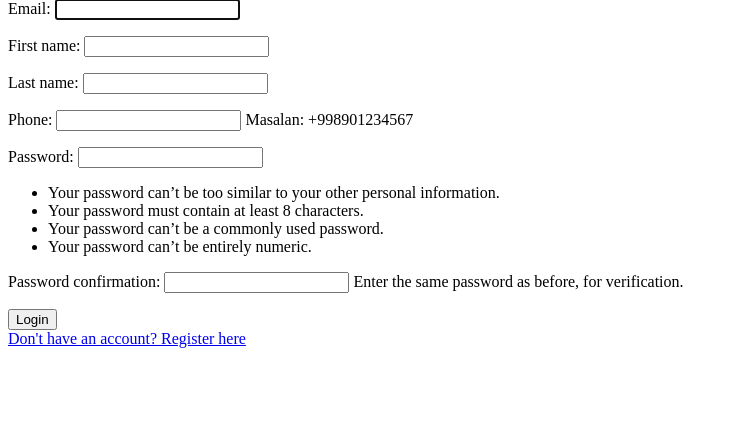
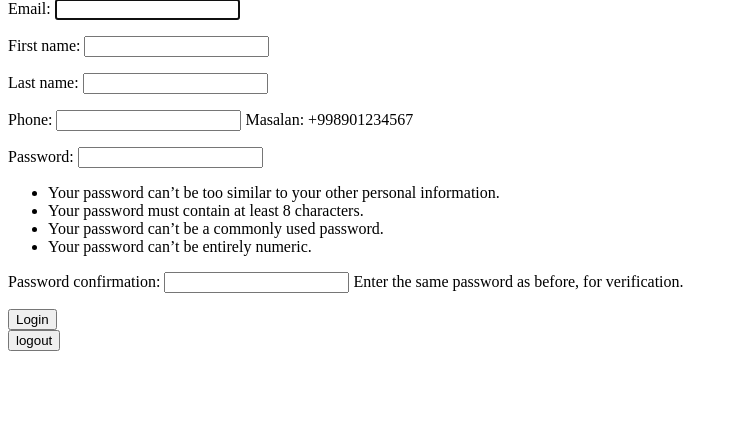
Before and after one commit to sardorxonakramov/StreetSport, a Django app: template USERS/templates/USERS/login.html in a window 1280 px wide. Shown: the part 17-452 px from the top of the page, without its empty margins (0-738 px from the left). Run offline with Django 5.2, Linux system fonts and the light colour scheme; the template is opened without the code that fills it: values that come from a table or form of the project are taken from there, others are empty; parts of the project's set-up code (start-up, migrations or seed data) failed here and were passed over.

Commit message:
Login va Logout sozlandi

```diff
--- a/CONFIG/settings.py
+++ b/CONFIG/settings.py
@@ -123,4 +123,8 @@ MEDIA_ROOT = BASE_DIR/'media'
 # https://docs.djangoproject.com/en/5.2/ref/settings/#default-auto-field
 
 DEFAULT_AUTO_FIELD = 'django.db.models.BigAutoField'
+
 AUTH_USER_MODEL = 'USERS.CustomUser'
+
+LOGOUT_REDIRECT_URL = 'home'
+LOGOUT_REDIRECT_URL = 'login'
--- a/USERS/templates/USERS/login.html
+++ b/USERS/templates/USERS/login.html
@@ -11,7 +11,10 @@
         {{ form.as_p }}
         <button type="submit">Login</button>
     </form>
-    <a href="{% url 'register' %}">Don't have an account? Register here</a>
+    <form action="" method="post">
+        {% csrf_token %}
+        <button>logout</button>
+    </form>
 
 </body>
 </html>
--- a/USERS/urls.py
+++ b/USERS/urls.py
@@ -1,6 +1,10 @@
-from .views import RegisterView
 from django.urls import path
+from django.contrib.auth.views import LogoutView
+
+from .views import RegisterView, CustomLoginView
 
 urlpatterns = [
     path('', RegisterView.as_view(), name='register'),
+    path('login/', CustomLoginView.as_view(), name='login'),
+    path('logout/', LogoutView.as_view(), name='logout'),
 ]
```
Also changed, not shown: USERS/views.py (+14 -4 lines).
